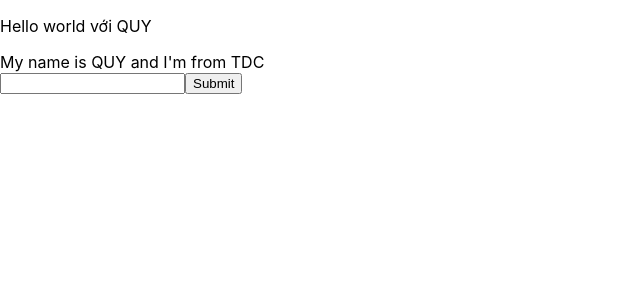
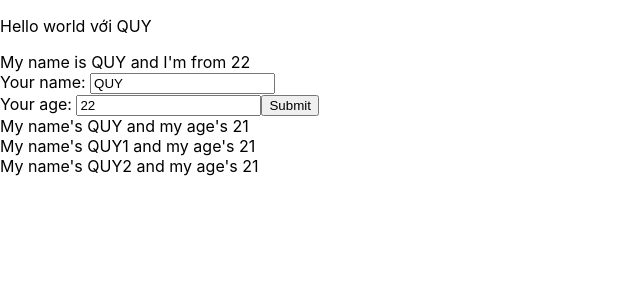
Before and after one commit to quy12022002/BASE_REACT_REDEX, a React (Create React App) app: page / in a window 1280 px wide. Shown: the top 300 px of the page, without its empty margins (0-640 px from the left). Built offline with nearby package versions, Linux system fonts and the light colour scheme.

Commit message:
outputting List

```diff
--- /dev/null
+++ b/src/components/DisplayInfor.js
@@ -0,0 +1,23 @@
+import React from "react";
+
+class DisplayInfor extends React.Component {
+  render() {
+    // destructuring array/object
+    const { listUsers } = this.props;
+    // props: viet tat properties
+    console.log(this.props);
+    return (
+      <div>
+        {listUsers.map((item) => {
+          return (
+            <div key={item.id}>
+              My name's {item.name} and my age's {item.age}
+            </div>
+          );
+        })}
+      </div>
+    );
+  }
+}
+
+export default DisplayInfor;
--- a/src/components/MyComponent.js
+++ b/src/components/MyComponent.js
@@ -2,41 +2,23 @@
 // function component
 
 import React from "react";
+import UserInfor from "./UserInfor";
+import DisplayInfor from "./DisplayInfor";
 
 class MyComponent extends React.Component {
-  state = { name: "QUY", address: "TDC", age: 22 };
-
-  handleOnSubmit = (event) => {
-    //console.log("Random", Math.floor(Math.random() * 100) + 1);
-    // merge State => react class
-    event.preventDefault();
-    console.log(this.state);
+  state = {
+    listUsers: [
+      { id: 1, name: "QUY", age: 21 },
+      { id: 2, name: "QUY1", age: 21 },
+      { id: 3, name: "QUY2", age: 21 },
+    ],
   };
-
-  handleOnChangeInput = (event) => {
-    this.setState({
-      name: event.target.value,
-    });
-  };
-
   // JSX
   render() {
     return (
       <div>
-        My name is {this.state.name} and I'm from {this.state.address}
-        <form
-          onSubmit={(event) => {
-            this.handleOnSubmit(event);
-          }}
-        >
-          <input
-            type="text"
-            onChange={(event) => {
-              this.handleOnChangeInput(event);
-            }}
-          ></input>
-          <button>Submit</button>
-        </form>
+        <UserInfor />
+        <DisplayInfor listUsers={this.state.listUsers} />
       </div>
     );
   }
--- /dev/null
+++ b/src/components/UserInfor.js
@@ -0,0 +1,57 @@
+import React from "react";
+
+class UserInfor extends React.Component {
+  state = { name: "QUY", address: "TDC", age: 22 };
+
+  handleOnSubmit = (event) => {
+    //console.log("Random", Math.floor(Math.random() * 100) + 1);
+    // merge State => react class
+    event.preventDefault();
+    console.log(this.state);
+  };
+
+  handleOnChangeName = (event) => {
+    this.setState({
+      name: event.target.value,
+    });
+  };
+
+  handleOnChangeAge = (event) => {
+    this.setState({
+      age: event.target.value,
+    });
+  };
+  render() {
+    return (
+      <div>
+        My name is {this.state.name} and I'm from {this.state.age}
+        <form
+          onSubmit={(event) => {
+            this.handleOnSubmit(event);
+          }}
+        >
+          <label>Your name: </label>
+          <input
+            type="text"
+            value={this.state.name}
+            onChange={(event) => {
+              this.handleOnChangeName(event);
+            }}
+          ></input>
+          <br />
+          <label>Your age: </label>
+          <input
+            type="text"
+            value={this.state.age}
+            onChange={(event) => {
+              this.handleOnChangeAge(event);
+            }}
+          ></input>
+          <button>Submit</button>
+        </form>
+      </div>
+    );
+  }
+}
+
+export default UserInfor;
```
